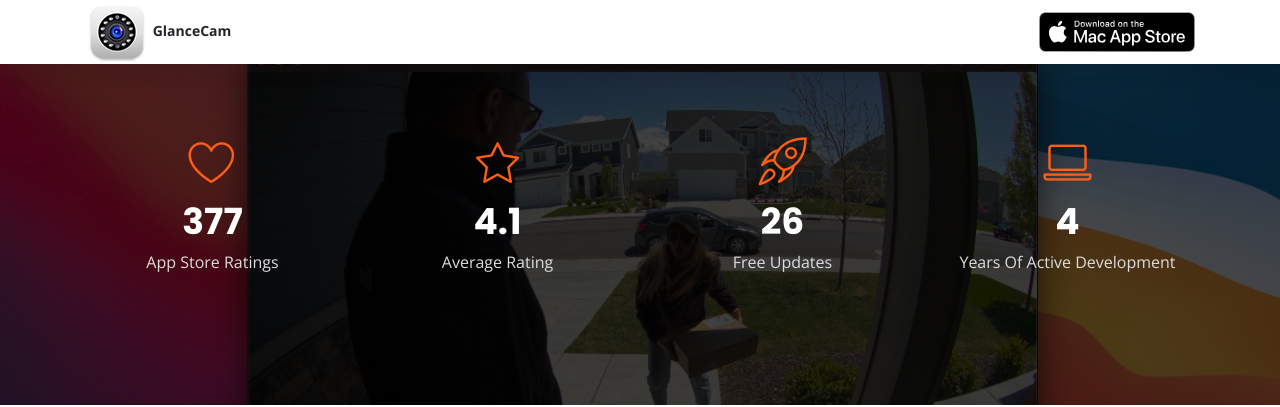
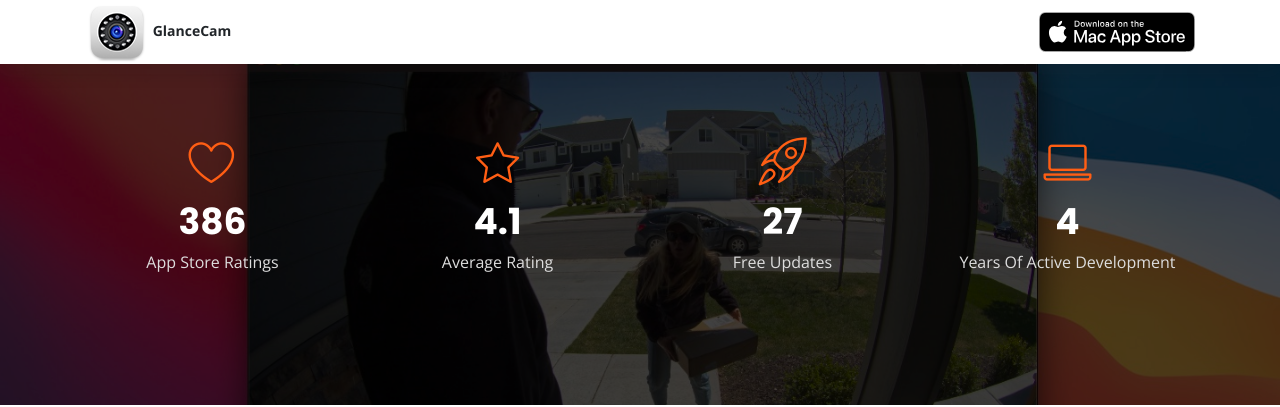
Before and after one commit to glancecam/glancecam.github.io, a Jekyll site: the page built from index.html, in a window 1280 px wide and 900 px high, scrolled down 1807 px. Shown: the top 407 px of the window. Built offline with Jekyll 4.4.1, drawn with Linux system fonts in a browser that asks for light colours.

Commit message:
Updated countdown and number of updates

```diff
--- a/_includes/countdown.html
+++ b/_includes/countdown.html
@@ -4,7 +4,7 @@
             <div class="col-xl-3 col-md-3 col-sm-6 z-index">
                 <div class="single-counter text-center mb-30">
                     <span class="lnr lnr-heart"></span>
-                    <div class="counter">377</div>
+                    <div class="counter">386</div>
                     <p>App Store ratings</p>
                 </div>
             </div>
@@ -18,7 +18,7 @@
             <div class="col-xl-3 col-md-3 col-sm-6 z-index">
                 <div class="single-counter text-center mb-30">
                     <span class="lnr lnr-rocket"></span>
-                    <div class="counter">26</div>
+                    <div class="counter">27</div>
                     <p>free updates</p>
                 </div>
             </div>
```
